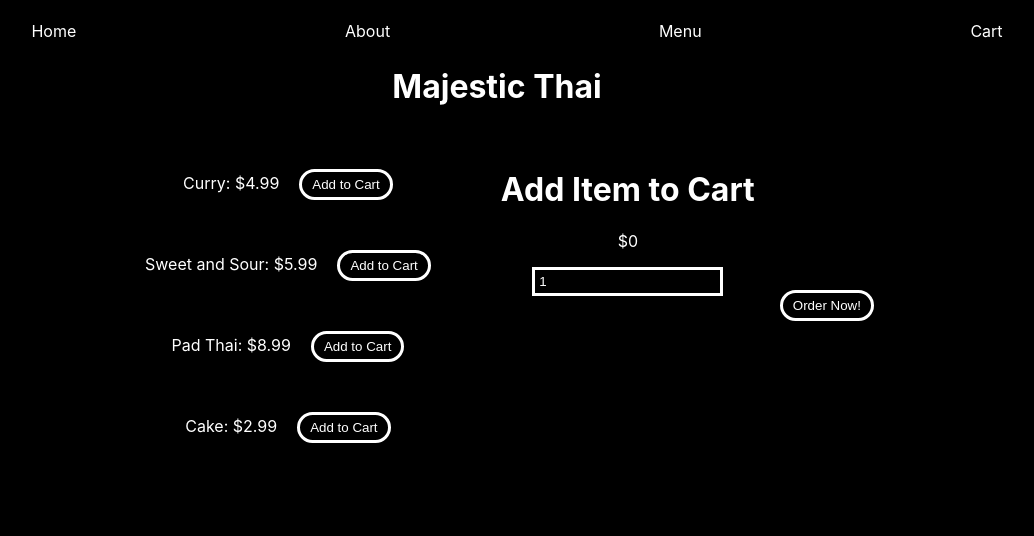
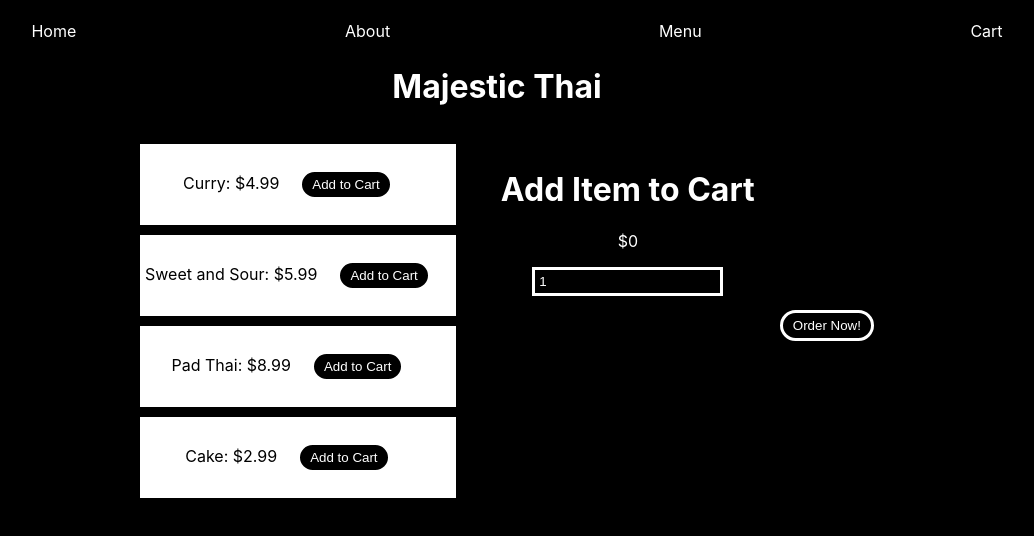
Before and after one commit to PatrickBoynton/majestic-thai, a React (Create React App) app: page / in a window 1280 px wide. Shown: the top 536 px of the page, without its empty margins (143-1177 px from the left). Built offline with nearby package versions, Linux system fonts and the light colour scheme.

Commit message:
Added a class name.

```diff
--- a/src/components/Menu.js
+++ b/src/components/Menu.js
@@ -11,7 +11,7 @@ class Menu extends Component {
 
     render() {
         const menuItems = this.props.menu?.map((items, index) => (
-            <li key={index}>{items.item}: ${items.price}
+            <li className="card" key={index}>{items.item}: ${items.price}
                 <button onClick={() => this.props?.click(index, this.props)}>Add to Cart</button>
             </li>
         ));
```
